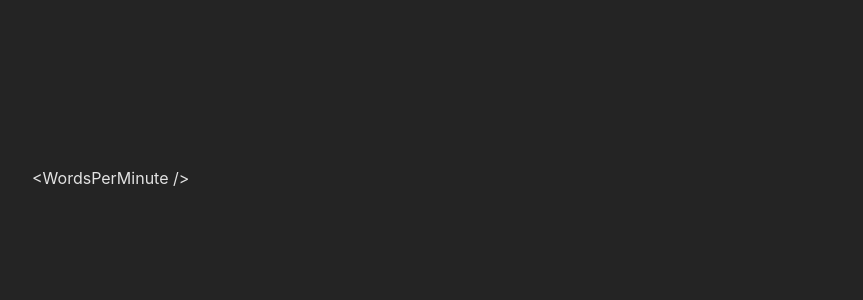
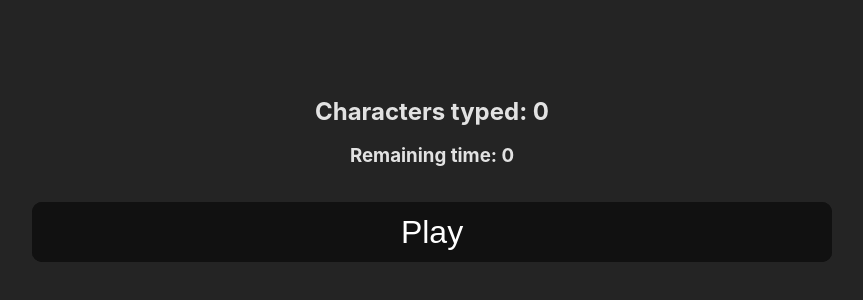
Before and after one commit to rlara0319/multiproyect, a React (Vite) app: page /wpm in a window 1280 px wide. Shown: the part 222-522 px from the top of the page, without its empty margins (208-1071 px from the left). Built offline with nearby package versions, Linux system fonts and the light colour scheme.

Commit message:
[ADD] - Proyecto WordsPerMinute

```diff
--- a/src/index.css
+++ b/src/index.css
@@ -20,6 +20,17 @@
   padding: 0;
 }
 
+input{
+  font-size: 32px;
+}
+
+button {
+  width: 60%;
+  font-size: 32px;
+  margin-top: 20px;
+  border-radius: 8px;
+}
+
 li {
   list-style-type: none;
 }
@@ -38,10 +49,73 @@ body {
   min-height: 100vh;
 }
 
+ul {
+  padding: 1rem;
+}
+
 #root {
   width: 100%;
 }
 
-ul {
-  padding: 1rem;
+.play-btn {
+  width: 100%;
 }
+
+.glow-on-hover {
+  height: 60px;
+  border: none;
+  outline: none;
+  color: #fff;
+  background: #111;
+  cursor: pointer;
+  position: relative;
+  z-index: 0;
+  border-radius: 10px;
+}
+
+.glow-on-hover:before {
+  content: '';
+  background: linear-gradient(45deg, #ff0000, #ff7300, #fffb00, #48ff00, #00ffd5, #002bff, #7a00ff, #ff00c8, #ff0000);
+  position: absolute;
+  top: -2px;
+  left:-2px;
+  background-size: 400%;
+  z-index: -1;
+  filter: blur(5px);
+  width: calc(100% + 4px);
+  height: calc(100% + 4px);
+  animation: glowing 20s linear infinite;
+  opacity: 0;
+  transition: opacity .3s ease-in-out;
+  border-radius: 10px;
+}
+
+.glow-on-hover:active {
+  color: #000
+}
+
+.glow-on-hover:active:after {
+  background: transparent;
+}
+
+.glow-on-hover:hover:before {
+  opacity: 1;
+}
+
+.glow-on-hover:after {
+  z-index: -1;
+  content: '';
+  position: absolute;
+  width: 100%;
+  height: 100%;
+  background: #111;
+  left: 0;
+  top: 0;
+  border-radius: 10px;
+}
+
+@keyframes glowing {
+  0% { background-position: 0 0; }
+  50% { background-position: 400% 0; }
+  100% { background-position: 0 0; }
+}
--- a/src/screens/Memotest.tsx
+++ b/src/screens/Memotest.tsx
@@ -25,7 +25,7 @@ export default function Memotest() {
         setGuessed((guessed) => guessed.concat(selected));
       }
 
-      setTimeout(() => setSelected([]), 500);
+      setTimeout(() => setSelected([]), 700);
     }
   }, [selected]);
 
--- a/src/screens/WordsPerMinute.tsx
+++ b/src/screens/WordsPerMinute.tsx
@@ -1,3 +1,114 @@
+import React, { useEffect, useState } from "react";
+
+const WORDS = [
+  "awesome",
+  "bicycle",
+  "circuit",
+  "dolphin",
+  "elephant",
+  "fountain",
+  "guitarist",
+  "hospital",
+  "isolate",
+  "jungle",
+  "kangaroo",
+  "lighthouse",
+  "mountain",
+  "notebook",
+  "octopus",
+  "penguin",
+  "quicksand",
+  "raincoat",
+  "sapphire",
+  "tangerine",
+  "umbrella",
+  "village",
+  "waterfall",
+  "xylophone",
+  "yellow",
+  "zebra",
+  "airport",
+  "butterfly",
+  "chocolate",
+  "diamond",
+  "electric",
+  "firefly",
+  "gardenia",
+  "harmony",
+  "invisible",
+  "jacket",
+  "kitchen",
+  "lemonade",
+  "motorist",
+  "novelist",
+  "oceanic",
+  "paradise",
+  "quartile",
+  "raindrop",
+  "sunrise",
+  "terrace",
+  "upstairs",
+  "vacation",
+  "wildfire",
+  "xenolith",
+  "yoghurt",
+  "zodiac",
+];
+
 export default function WordsPerMinute() {
-    return <div>{`<WordsPerMinute />`}</div>
+  const [word, setWord] = useState(
+    () => WORDS[(Math.random() * WORDS.length) | 0]
+  );
+  const [characterCount, setCharacterCount] = useState(0);
+  const [buffer, setBuffer] = useState("");
+  const [time, setTime] = useState(0);
+
+  function handleSubmit(event: React.FormEvent<HTMLFormElement>) {
+    event.preventDefault();
+
+    if (buffer === word) {
+      setWord(WORDS[(Math.random() * WORDS.length) | 0]);
+      setCharacterCount((characterCount) => characterCount + word.length);
+    }
+
+    setBuffer("");
+  }
+
+  useEffect(() => {
+    if (time !== 0) {
+      const timeout = setTimeout(() => setTime(time - 1), 1000);
+
+      return () => clearTimeout(timeout);
+    }
+  }, [time]);
+
+  return (
+    <div
+      style={{
+        display: "flex",
+        flexDirection: "column",
+        gap: 12,
+        textAlign: "center",
+      }}
+    >
+      {Boolean(time) && <h1 style={{ fontSize: 48 }}>{word}</h1>}
+      <h2>Characters typed: {characterCount}</h2>
+      <h3>Remaining time: {time}</h3>
+      {time ? (
+        <form onSubmit={handleSubmit}>
+          <input
+            value={buffer}
+            type="text"
+            autoFocus
+            onChange={(e) => setBuffer(e.target.value)}
+          />
+          <button type="submit">Submit</button>
+        </form>
+      ) : (
+        <button className="play-btn glow-on-hover" onClick={() => setTime(60)}>
+          Play
+        </button>
+      )}
+    </div>
+  );
 }
```
